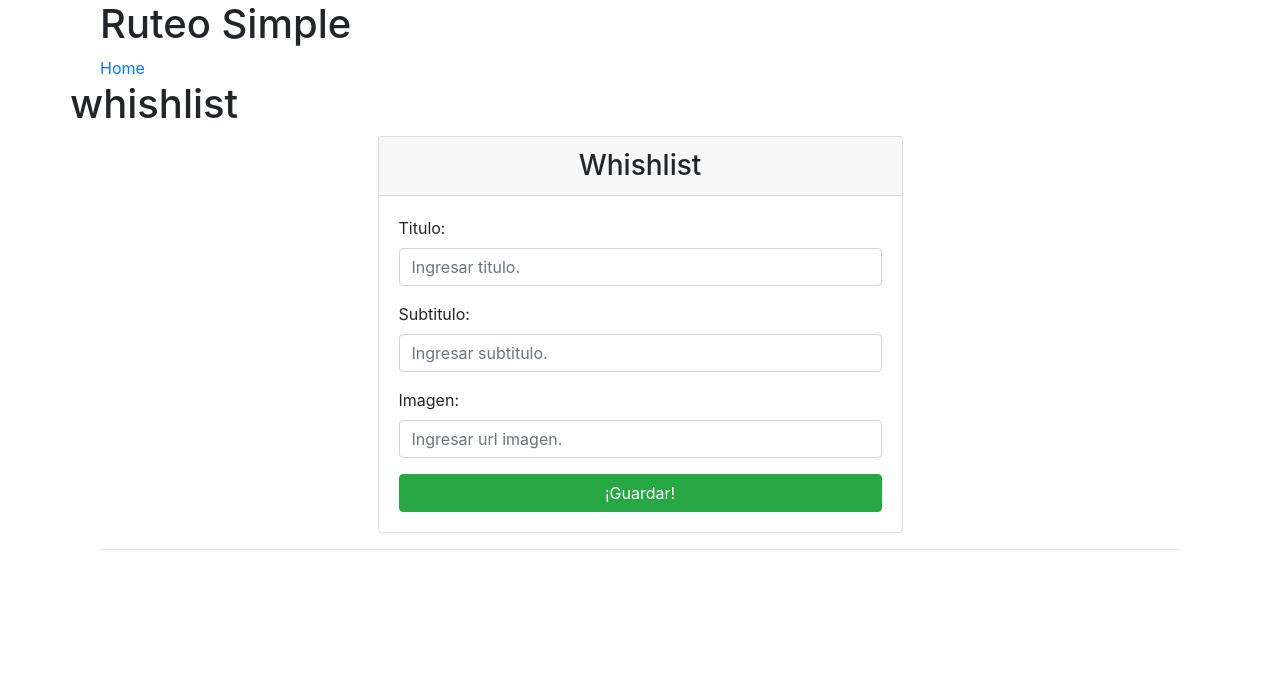
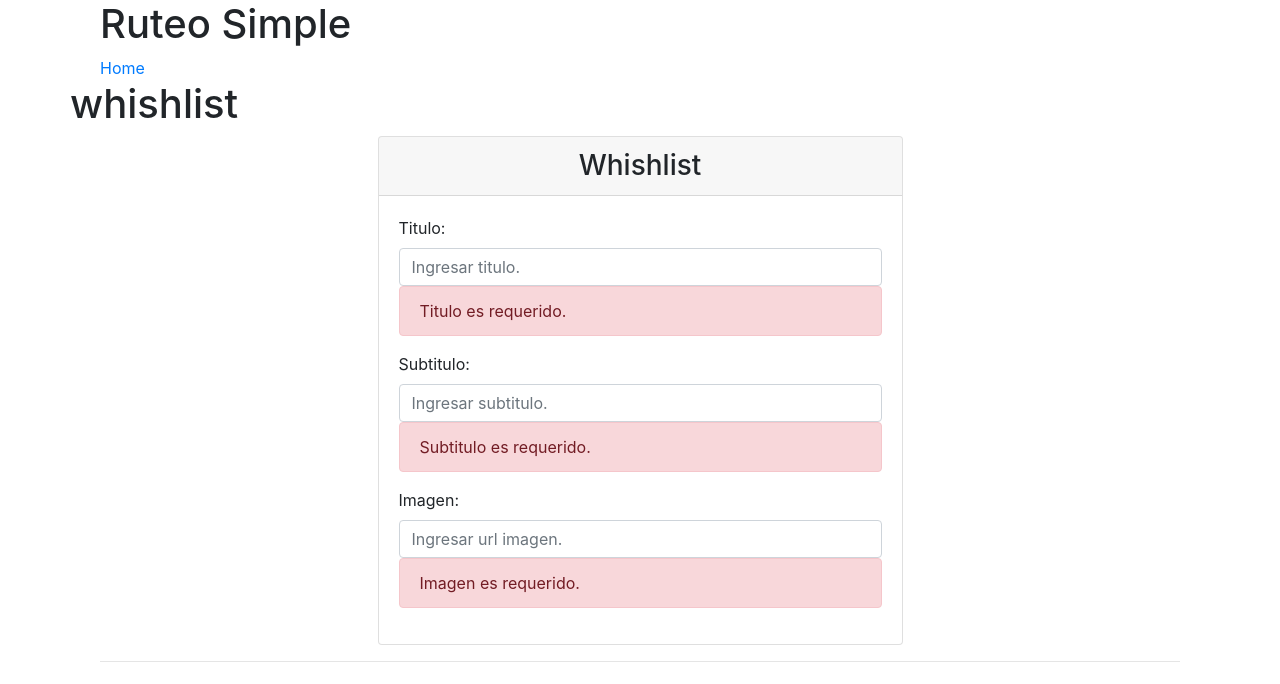
Before and after one commit to bcoroyg/angular-whishlist, an Angular app: page /home in a window 1280 px wide. Shown: the top 684 px of the page. Built offline with nearby package versions, Linux system fonts and the light colour scheme.

Commit message:
Validaciones de Formularios

```diff
--- a/src/app/components/form-destino-viaje/form-destino-viaje.component.html
+++ b/src/app/components/form-destino-viaje/form-destino-viaje.component.html
@@ -1,13 +1,13 @@
 <!--
   [formControl]="fg.controls['titulo']" -> formControlName="titulo"
-  "guardar(fg.controls['titulo'].value) -> this.fg.value.titulo
+  "guardar(fg.controls['titulo'].value) -> fg.value.titulo
  -->
 <form
   [formGroup]="fg"
   (ngSubmit)="guardar(
-                      fg.value.titulo,
-                      fg.value.subtitulo,
-                      fg.value.imgUrl
+                      fg.controls['titulo'].value,
+                      fg.controls['subtitulo'].value,
+                      fg.controls['imagen'].value
               )"
 >
   <div class="form-group">
@@ -18,8 +18,13 @@
       id="titulo"
       placeholder="Ingresar titulo."
       formControlName="titulo"
-
-    />
+      />
+      <div
+        *ngIf="!fg.controls['titulo'].valid"
+        class="alert alert-danger"
+      >
+        Titulo es requerido.
+      </div>
   </div>
   <div class="form-group">
     <label for="subtitulo">Subtitulo:</label>
@@ -30,6 +35,12 @@
       placeholder="Ingresar subtitulo."
       formControlName="subtitulo"
     />
+    <div
+      *ngIf="fg.controls['subtitulo'].hasError('required')"
+      class="alert alert-danger"
+    >
+      Subtitulo es requerido.
+    </div>
   </div>
   <div class="form-group">
     <label for="imagen">Imagen:</label>
@@ -38,13 +49,20 @@
       class="form-control"
       id="imagen"
       placeholder="Ingresar url imagen."
-      formControlName="urlImg"
+      formControlName="imagen"
     />
+    <div
+      *ngIf="!fg.controls['titulo'].valid"
+      class="alert alert-danger"
+    >
+      Imagen es requerido.
+    </div>
   </div>
 
   <button
     type="submit"
     class="btn btn-success btn-block"
+    *ngIf="fg.valid"
   >
     ¡Guardar!
   </button>
--- a/src/app/components/form-destino-viaje/form-destino-viaje.component.ts
+++ b/src/app/components/form-destino-viaje/form-destino-viaje.component.ts
@@ -1,5 +1,5 @@
 import { Component, EventEmitter, OnInit, Output } from '@angular/core';
-import { FormBuilder, FormGroup } from '@angular/forms';
+import { FormBuilder, FormGroup, Validators } from '@angular/forms';
 import { DestinoViaje } from 'src/app/models/destino-viaje.model';
 
 @Component({
@@ -13,9 +13,9 @@ export class FormDestinoViajeComponent implements OnInit {
   constructor(fb:FormBuilder) {
     this.onItemAdded=new EventEmitter();
     this.fg = fb.group({
-      titulo:[''],
-      subtitulo:[''],
-      urlImg:['']
+      titulo:['', Validators.required],
+      subtitulo:['', Validators.required],
+      imagen:['', Validators.required]
     });
 
     this.fg.valueChanges.subscribe((form:any)=> {
```
